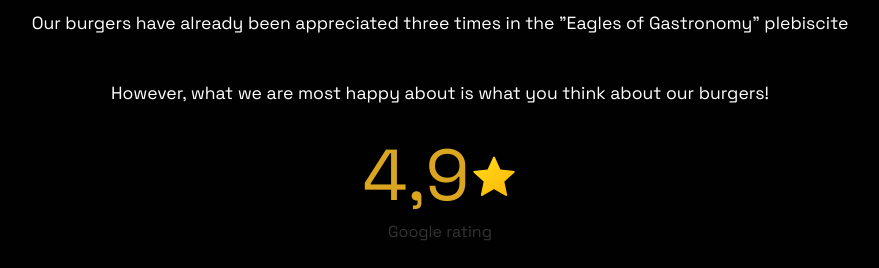
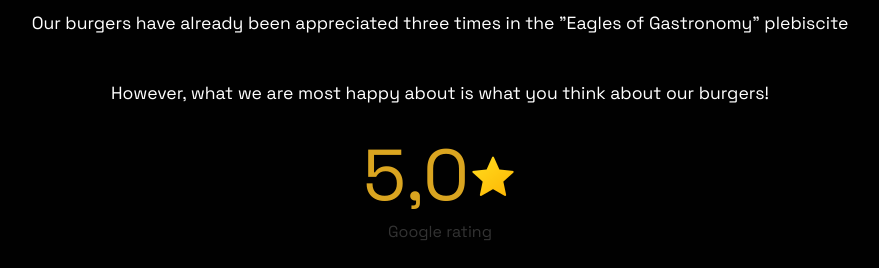
Before and after one commit to FaberNiko/Wypas, a React (Vite) app in the folder wypas/frontend/: page / in a window 1280 px wide. Shown: the part 1240-1508 px from the top of the page, without its empty margins (200-1079 px from the left). Built offline with nearby package versions, Linux system fonts and the light colour scheme; a web font is replaced by a local one.

Commit message:
Updated about section

```diff
--- a/wypas/frontend/src/components/About.jsx
+++ b/wypas/frontend/src/components/About.jsx
@@ -76,7 +76,7 @@ export const About = () => {
 				<a
 					href="https://www.google.com/maps/place/Wypas+Burger+-+foodtruck/@49.8698102,19.6769623,17z/data=!4m8!3m7!1s0x4716638cd7c00d63:0x14adfa4cab98916e!8m2!3d49.8698102!4d19.6769623!9m1!1b1!16s%2Fg%2F11q_c8djz0?entry=ttu&g_ep=EgoyMDI0MDkyNS4wIKXMDSoASAFQAw%3D%3D"
 					target="_blank">
-					4,9
+					5,0
 					<img src={star} alt="star" className={styles.starImg} />
 				</a>
 				{t("opinion")}
```
